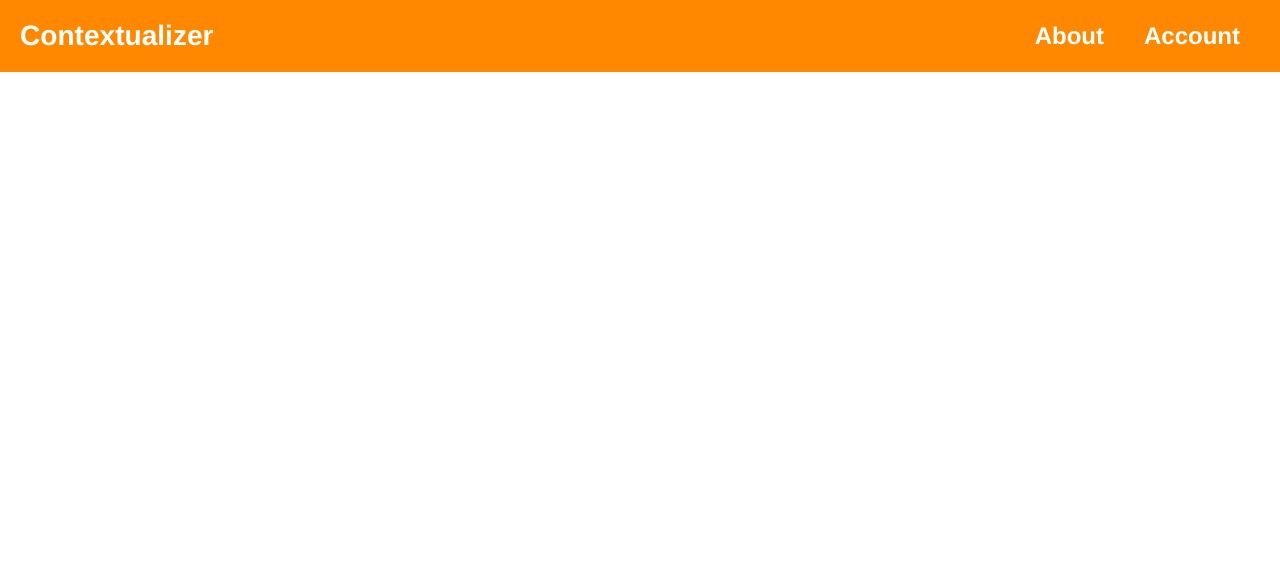
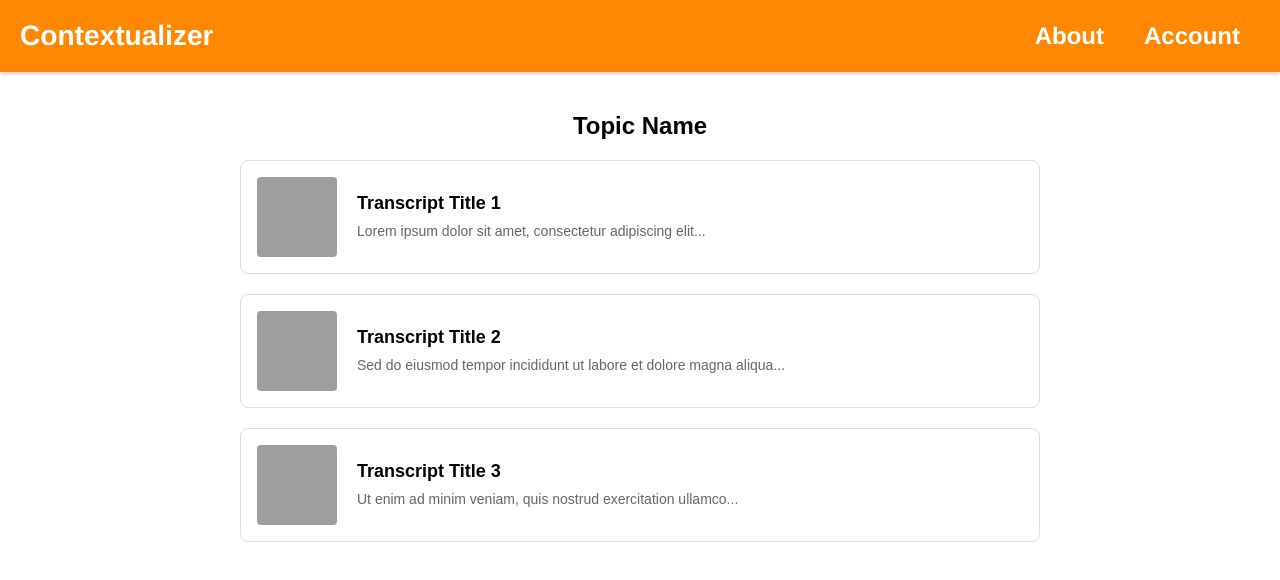
Before and after one commit to ELXLabUF/Student-Portal, an Angular app in the folder frontend/: page /transcripts in a window 1280 px wide. Before the commit this address led to /. Shown: the top 580 px of the page. Built offline with nearby package versions, Linux system fonts and the light colour scheme; grey boxes are pictures that could not be loaded.

Commit message:
added transcript list, working on routing

```diff
--- a/frontend/src/app/app.routes.ts
+++ b/frontend/src/app/app.routes.ts
@@ -4,6 +4,7 @@ import { AboutComponent } from './pages/about/about.component';
 import { AccountComponent } from './pages/account/account.component';
 import { StudentCapturesComponent } from './pages/student-captures/student-captures.component';
 import { ClassStoriesComponent } from './pages/class-stories/class-stories.component';
+import { StudentTranscriptListComponent } from './pages/student-transcript-list/student-transcript-list.component';
 
 export const routes: Routes = [
   { path: '', component: HomeComponent }, // Default route
@@ -11,4 +12,5 @@ export const routes: Routes = [
   { path: 'class', component: ClassStoriesComponent }, // Assuming 'class' is also handled by HomeComponent
   { path: 'about', component: AboutComponent},
   { path: 'account', component: AccountComponent},
+  { path: 'transcripts', component: StudentTranscriptListComponent},
 ];
--- a/frontend/src/app/components/card/card.component.css
+++ b/frontend/src/app/components/card/card.component.css
@@ -8,8 +8,8 @@
 }
 
 .card {
-  width: 80%;
-  height: 50px;
+  width: 60%;
+  height: 100px;
   border: 4px solid #f80;
   border-radius: 24px;
   padding: 16px;
--- a/frontend/src/app/components/card/card.component.ts
+++ b/frontend/src/app/components/card/card.component.ts
@@ -3,14 +3,13 @@ import { RouterLink } from '@angular/router';
 
 @Component({
   selector: 'app-card',
-  // (only required imports for RouterLink if using standalone components)
   imports: [RouterLink],
   template: `
     <div class="card-container">
-      <div class="card" [routerLink]="link">
+      <div class="card" routerLink="transcripts">
         <h2 class="card-title">{{ title }}</h2>
+        <p class="card-date">{{ date }}</p>
         <p class="card-description">{{ description }}</p>
-        <p class="card-date">{{ date }}</p>
       </div>
     </div>
   `,
--- a/frontend/src/app/pages/student-captures/student-captures.component.ts
+++ b/frontend/src/app/pages/student-captures/student-captures.component.ts
@@ -26,25 +26,23 @@ export class StudentCapturesComponent {
     {
       id: 0,
       name: 'Gravity',
-      description:
-        'The force that attracts a body toward the center of the earth.',
+      description: 'The force that attracts a body toward the center of the earth.',
       date: '2023-01-01',
-      link: ''
+      link: 'transcripts'
     },
     {
       id: 1,
       name: 'Friction',
-      description:
-        'The resistance that one surface or object encounters when moving over another.',
+      description: 'The resistance that one surface or object encounters when moving over another.',
       date: '2023-01-01',
-      link: ''
+      link: 'transcripts/1'
     },
     {
       id: 2,
       name: 'General',
       description: 'A general overview of the topic.',
       date: '2023-01-01',
-      link: ''
+      link: 'transcripts/2'
     },
   ];
 }
--- /dev/null
+++ b/frontend/src/app/pages/student-transcript-list/student-transcript-list.component.css
@@ -0,0 +1,47 @@
+.transcript-list-container {
+    max-width: 800px;         /* Constrains total width for readability */
+    margin: 0 auto;           /* Centers the container horizontally */
+    padding: 20px;            /* Adds spacing around the list */
+    font-family: sans-serif;  /* Example font family */
+  }
+
+  .topic-header {
+    font-size: 24px;
+    margin-bottom: 20px;
+    text-align: center;       /* Centers the topic name */
+  }
+
+  .transcript-item {
+    display: flex;
+    align-items: center;
+    background-color: #ffffff;  /* Card background */
+    border-radius: 8px;
+    border: 1px solid #ddd;     /* Light border */
+    padding: 16px;              /* Inner spacing for each item */
+    margin-bottom: 20px;        /* Space between items */
+  }
+
+  .transcript-image {
+    width: 80px;                /* Fixed thumbnail size */
+    height: 80px;
+    object-fit: cover;          /* Crops overflow for a neat appearance */
+    margin-right: 20px;
+    border-radius: 4px;
+  }
+
+  .transcript-info {
+    flex: 1;                    /* Allows text to fill remaining space */
+  }
+
+  .transcript-title {
+    font-size: 18px;
+    margin: 0;                  /* Remove default margin */
+    margin-bottom: 8px;         /* Gap below the title */
+  }
+
+  .transcript-preview {
+    font-size: 14px;
+    color: #666;
+    margin: 0;                  /* Remove default margin */
+    line-height: 1.4;
+  }
--- /dev/null
+++ b/frontend/src/app/pages/student-transcript-list/student-transcript-list.component.ts
@@ -0,0 +1,49 @@
+import { Component, Input } from '@angular/core';
+import { CommonModule } from '@angular/common';
+
+@Component({
+  selector: 'app-student-transcript-list',
+  imports: [CommonModule],
+  template: `
+    <div class="transcript-list-container">
+      <!-- Topic/Capture Period Title -->
+      <h1 class="topic-header">{{ topicName }}</h1>
+
+      <!-- List of Transcript Items -->
+      <div class="transcript-item" *ngFor="let transcript of transcripts">
+        <img
+          class="transcript-image"
+          [src]="transcript.imageUrl"
+          alt="Transcript Preview"
+        />
+        <div class="transcript-info">
+          <h2 class="transcript-title">{{ transcript.title }}</h2>
+          <p class="transcript-preview">{{ transcript.preview }}</p>
+        </div>
+      </div>
+    </div>
+  `,
+  styleUrl: './student-transcript-list.component.css',
+})
+export class StudentTranscriptListComponent {
+  @Input() topicName: string = 'Topic Name';
+
+  transcripts = [
+    {
+      title: 'Transcript Title 1',
+      preview: 'Lorem ipsum dolor sit amet, consectetur adipiscing elit...',
+      imageUrl: 'assets/placeholder.png'  // Replace with your image path
+    },
+    {
+      title: 'Transcript Title 2',
+      preview: 'Sed do eiusmod tempor incididunt ut labore et dolore magna aliqua...',
+      imageUrl: 'assets/placeholder.png'
+    },
+    {
+      title: 'Transcript Title 3',
+      preview: 'Ut enim ad minim veniam, quis nostrud exercitation ullamco...',
+      imageUrl: 'assets/placeholder.png'
+    }
+  ];
+
+}
```
Also changed, not shown: 1 other file (tests, documents, lock files or other folders).
